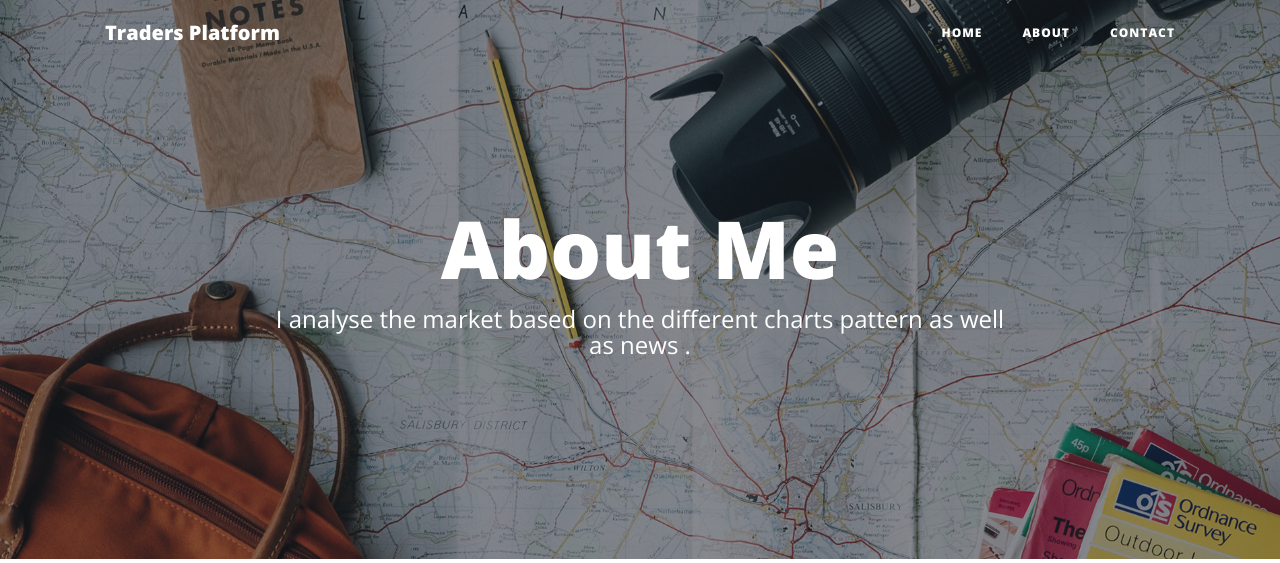
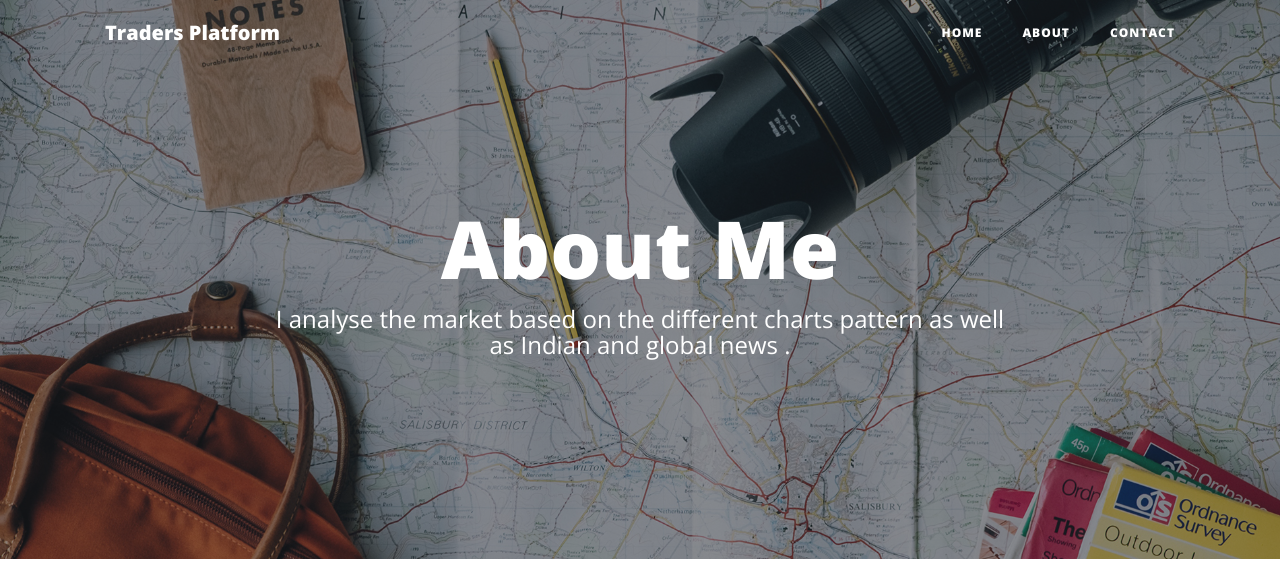
Before and after one commit to Manish-Patidar-India/My_PYTHON_FIRST_BLOG, a Flask app: page /about in a window 1280 px wide. Shown: the top 563 px of the page. Run offline with Flask 2, Linux system fonts and the light colour scheme; some libraries are stand-ins or nearby versions.

Commit message:
update subheading

```diff
--- a/templates/about.html
+++ b/templates/about.html
@@ -8,7 +8,7 @@
           <div class="col-lg-8 col-md-10 mx-auto">
             <div class="page-heading">
               <h1>About Me</h1>
-              <span class="subheading">I analyse the market based on the different charts pattern as well as news .</span>
+              <span class="subheading">I analyse the market based on the different charts pattern as well as Indian and global news .</span>
             </div>
           </div>
         </div>
```
